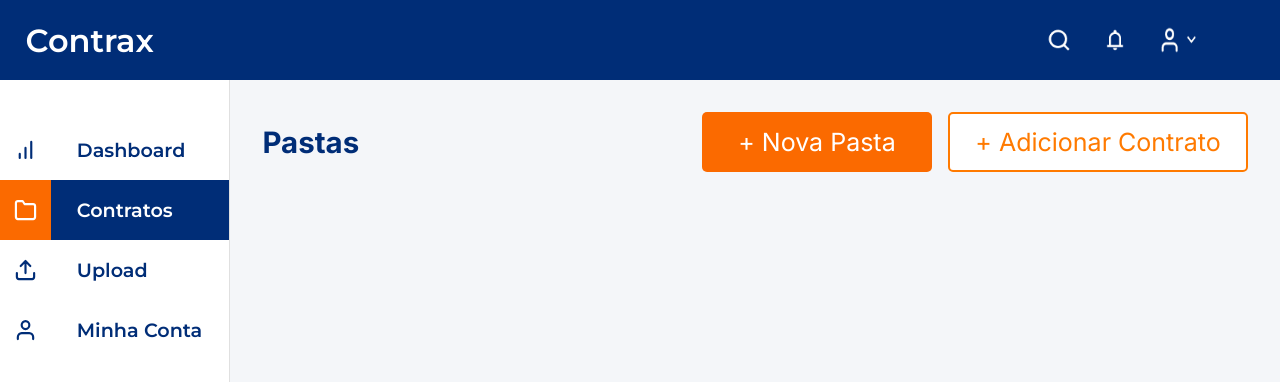
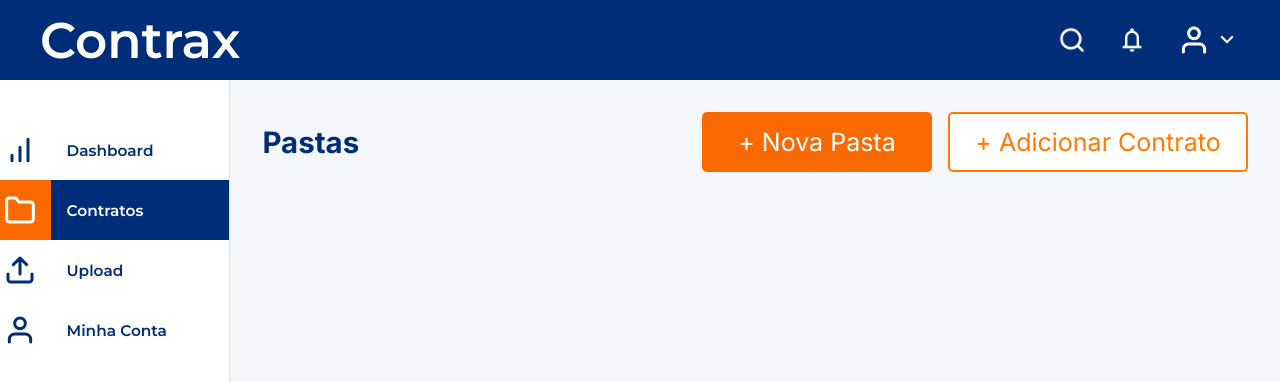
Before and after one commit to Gabstaudt/Contrax, a plain HTML site: page contratos/contratos.html in a window 1280 px wide. Shown: the top 382 px of the page. Drawn offline with Linux system fonts and the light colour scheme; no server answers; files whose address does not match are found by name.

Commit message:
ajustes da navbar

```diff
--- a/Inicial/inicial.css
+++ b/Inicial/inicial.css
@@ -17,45 +17,6 @@ body, html {
   height: 100vh;
 }
 
-/* NAVBAR */
-.navbar {
-  position: fixed;
-  top: 0;
-  left: 0;
-  height: 10vh;
-  width: 100%;
-  background-color: #002D77;
-  color: white;
-  display: flex;
-  justify-content: space-between;
-  align-items: center;
-  padding-left: 2vw;
-  padding-right: 40px;
-  z-index: 1000;
-}
-
-.logo {
-  font-family: 'Montserrat', sans-serif;
-  font-weight: 600;
-  font-size: 2.5vw;
-}
-
-.nav-icons {
-  display: flex;
-  align-items: center;
-  gap: 32px;
-}
-
-.nav-icon {
-  width: 28px;
-  height: 28px;
-  cursor: pointer;
-}
-
-.perfil-icon {
-  width: 62px;
-  height: 32px;
-}
 
 /* LAYOUT */
 .layout {
@@ -63,71 +24,11 @@ body, html {
   margin-top: 10vh;
 }
 
-/* SIDEBAR */
-.sidebar {
-  position: fixed;
-  top: 10vh;
-  left: 0;
-  width: 18vw;
-  height: 90vh;
-  background: #ffffff;
-  padding-top: 40px;
-  overflow-y: auto;
-  border-right: 1px solid #e0e0e0;
-  z-index: 999;
-}
 
-.sidebar ul {
-  list-style: none;
-  padding: 0;
-  margin: 0;
-}
-
-.nav-item {
-  display: flex;
-  align-items: center;
-  height: 60px;
-  font-family: 'Montserrat', sans-serif;
-  font-size: 1.2vw;
-  font-weight: 600;
-  color: #002D77;
-  cursor: pointer;
-  transition: background 0.2s;
-}
-
-.icon-wrapper {
-  width: 4vw;
-  height: 60px;
-  display: flex;
-  align-items: center;
-  justify-content: center;
-}
-
-.icon-wrapper img {
-  width: 28px;
-  height: 28px;
-}
-
-.label {
-  padding-left: 2vw;
-  width: calc(100% - 4vw);
-  display: flex;
-  align-items: center;
-}
-
-.nav-item.active {
-  background: linear-gradient(to right, #FB6A00 0, #FB6A00 4vw, #002D77 4vw);
-  color: white;
-}
-
-.nav-item.active .label,
-.nav-item.active img {
-  color: white;
-  filter: brightness(0) invert(1);
-}
 
 /* CONTEÚDO PRINCIPAL */
 .main-content {
+  margin-top: 0vw;
   margin-left: 18vw;
   padding: 20px;
   flex: 1;
--- a/contratos/contratos.css
+++ b/contratos/contratos.css
@@ -19,116 +19,17 @@ body, html {
   overflow: hidden;
 }
 
-/* NAVBAR */
-.navbar {
-  position: fixed;
-  top: 0;
-  left: 0;
-  width: 100%;
-  height: 10vh;
-  background-color: #002D77;
-  color: white;
-  display: flex;
-  justify-content: space-between;
-  align-items: center;
-  padding-left: 2vw;
-  padding-right: 40px;
-  z-index: 1000;
-}
 
-.logo {
-  font-family: 'Montserrat', sans-serif;
-  font-weight: 600;
-  font-size: 2.5vw;
-}
 
-.nav-icons {
-  display: flex;
-  align-items: center;
-  gap: 32px;
-}
-
-.nav-icon {
-  width: 28px;
-  height: 28px;
-  cursor: pointer;
-}
-
-.perfil-icon {
-  width: 62px;
-  height: 32px;
-}
-
-/* LAYOUT E SIDEBAR */
+/* LAYOUT  */
 .layout {
   display: flex;
   margin-top: 10vh;
 }
 
-.sidebar {
-  position: fixed;
-  top: 10vh;
-  left: 0;
-  width: 18vw;
-  height: 90vh;
-  background: #ffffff;
-  padding-top: 40px;
-  overflow-y: auto;
-  border-right: 1px solid #e0e0e0;
-  z-index: 999;
-}
-
-.sidebar ul {
-  list-style: none;
-  padding: 0;
-  margin: 0;
-}
-
-.nav-item {
-  display: flex;
-  align-items: center;
-  height: 60px;
-  font-family: 'Montserrat', sans-serif;
-  font-size: 1.2vw;
-  font-weight: 600;
-  color: #002D77;
-  cursor: pointer;
-  transition: background 0.2s;
-}
-
-.icon-wrapper {
-  width: 4vw;
-  height: 60px;
-  display: flex;
-  align-items: center;
-  justify-content: center;
-}
-
-.icon-wrapper img {
-  width: 28px;
-  height: 28px;
-}
-
-.label {
-  padding-left: 2vw;
-  width: calc(100% - 4vw);
-  display: flex;
-  align-items: center;
-}
-
-.nav-item.active {
-  background: linear-gradient(to right, #FB6A00 0, #FB6A00 4vw, #002D77 4vw);
-  color: white;
-}
-
-.nav-item.active .label,
-.nav-item.active img {
-  color: white;
-  filter: brightness(0) invert(1);
-}
-
 /* CONTEÚDO PRINCIPAL */
 .main-content {
+  margin-top: 0vw;
   margin-left: 18vw;
   padding: 32px;
   flex: 1;
--- a/contratos/contratos.js
+++ b/contratos/contratos.js
@@ -166,6 +166,14 @@ async function carregarPastasNaTela() {
     pastas.forEach(pasta => {
   const card = document.createElement('div');
   card.classList.add('pasta-card');
+
+  // Linha detalhada com cores
+  const detalhes = `
+    <span style="color: #4CAF50; font-weight: 500; font-family: 'Inter', sans-serif;">${pasta.ativosCount || 0} ativos</span>
+    <span style="color: #FB6A00; font-weight: 500; font-family: 'Inter', sans-serif;">${pasta.aVencerCount || 0} a vencer</span>
+    <span style="color: #DC2626; font-weight: 500; font-family: 'Inter', sans-serif;">${pasta.vencidosCount || 0} vencidos</span>
+  `;
+
   card.innerHTML = `
     <div class="pasta-conteudo">
       <img src="../assets/folder.svg" class="pasta-icone" />
@@ -173,9 +181,9 @@ async function carregarPastasNaTela() {
         <h2 class="pasta-nome">${pasta.titulo}</h2>
         <p class="pasta-descricao">${pasta.descricao || 'Sem descrição'}</p>
         <p class="pasta-quantidade">${pasta.contratoCount || 0} contratos</p>
+        <p class="pasta-detalhes">${detalhes}</p>
       </div>
     </div>
-        <p class="pasta-status ativo">${pasta.status || 'Em uso'}</p>
     <div class="pasta-acoes">
       <img src="../assets/img/dots.svg" class="icone-acoes" data-id="${pasta.id}" />
       <div class="menu-acoes" style="display: none;">
@@ -184,8 +192,10 @@ async function carregarPastasNaTela() {
       </div>
     </div>
   `;
+
   grid.appendChild(card);
 });
+
 
     document.querySelectorAll('.icone-acoes').forEach(icone => {
       icone.addEventListener('click', (e) => {
--- a/contratos/pasta.css
+++ b/contratos/pasta.css
@@ -107,3 +107,9 @@
 .menu-acoes button:hover {
   background: #eee;
 }
+
+.pasta-detalhes {
+  font-size: 16px;
+  font-family: 'Inter', sans-serif;
+  margin-top: 5px;
+}
--- a/navbar/nav.css
+++ b/navbar/nav.css
@@ -2,19 +2,19 @@
   position: fixed;
   top: 0;
   left: 0;
+  height: 80px;
   width: 100%;
-  height: 10vh;
   background-color: #002D77;
   display: flex;
+  justify-content: space-between;
   align-items: center;
-  justify-content: space-between;
-  padding-left: 2vw;
+  padding: 0 40px;
   z-index: 1000;
 }
 
 .logo {
   font-family: 'Montserrat', sans-serif;
-  font-size: 2.5vw;
+  font-size: 50px;
   font-weight: 600;
   color: white;
 }
@@ -26,18 +26,12 @@
 }
 
 .nav-icon {
-  width: 1.8vw;
-  height: 1.8vw;
-  min-width: 24px;
-  min-height: 24px;
+  width: 28px;
+  height: 28px;
   cursor: pointer;
 }
 
-
 .perfil-icon {
-  width: 3.2vw;
-  height: 1.7vw;
-  min-width: 40px;
-  min-height: 28px;
-  margin-right: 40px;
+  width: 62px;
+  height: 32px;
 }
--- a/sidebar/side.css
+++ b/sidebar/side.css
@@ -7,13 +7,12 @@
   background: #ffffff;
   padding-top: 40px;
   border-right: 1px solid #e0e0e0;
-  z-index: 999;
+  overflow-y: auto;
 }
 
 .sidebar ul {
   list-style: none;
   padding: 0;
-  margin: 0;
 }
 
 .nav-item {
@@ -21,10 +20,10 @@
   align-items: center;
   height: 60px;
   font-family: 'Montserrat', sans-serif;
-  font-size: 1.5vw;
+  font-size: 1.2vw;
   font-weight: 600;
   color: #002D77;
-  transition: background 0.2s;
+  cursor: pointer;
 }
 
 .icon-wrapper {
@@ -35,30 +34,19 @@
   justify-content: center;
 }
 
-.icon-wrapper img {
-  width: 1.8vw;
-  height: 1.8vw;
-  min-width: 20px;
-  min-height: 20px;
+.label {
+  padding-left: 2vw;
+  width: 100%;
+  display: flex;
+  align-items: center;
 }
 
-.label {
-  padding-left: 2vw;
-  display: flex;
-  align-items: center;
-  width: calc(100% - 4vw);
-}
-
-/* ITEM ATIVO */
 .nav-item.active {
-  background: linear-gradient(to right, #FB6A00 0, #FB6A00 4vw, #002D77 4vw);
+  background: linear-gradient(to right, #FB6A00 0px, #FB6A00 4vw, #002D77 4vw);
   color: white;
 }
 
+.nav-item.active img,
 .nav-item.active .label {
-  color: white;
-}
-
-.nav-item.active img {
   filter: brightness(0) invert(1);
 }
--- a/user/user.css
+++ b/user/user.css
@@ -1,3 +1,9 @@
+* {
+  margin: 0;
+  padding: 0;
+  box-sizing: border-box;
+}
+
 body, html {
   font-family: 'Inter', sans-serif;
   height: 100%;
@@ -12,6 +18,7 @@ body, html {
   overflow-y: auto;
   padding: 32px;
 }
+
 
 .main-content {
   padding: 32px;
```
Lines whose indentation alone changed are shown as unchanged.
